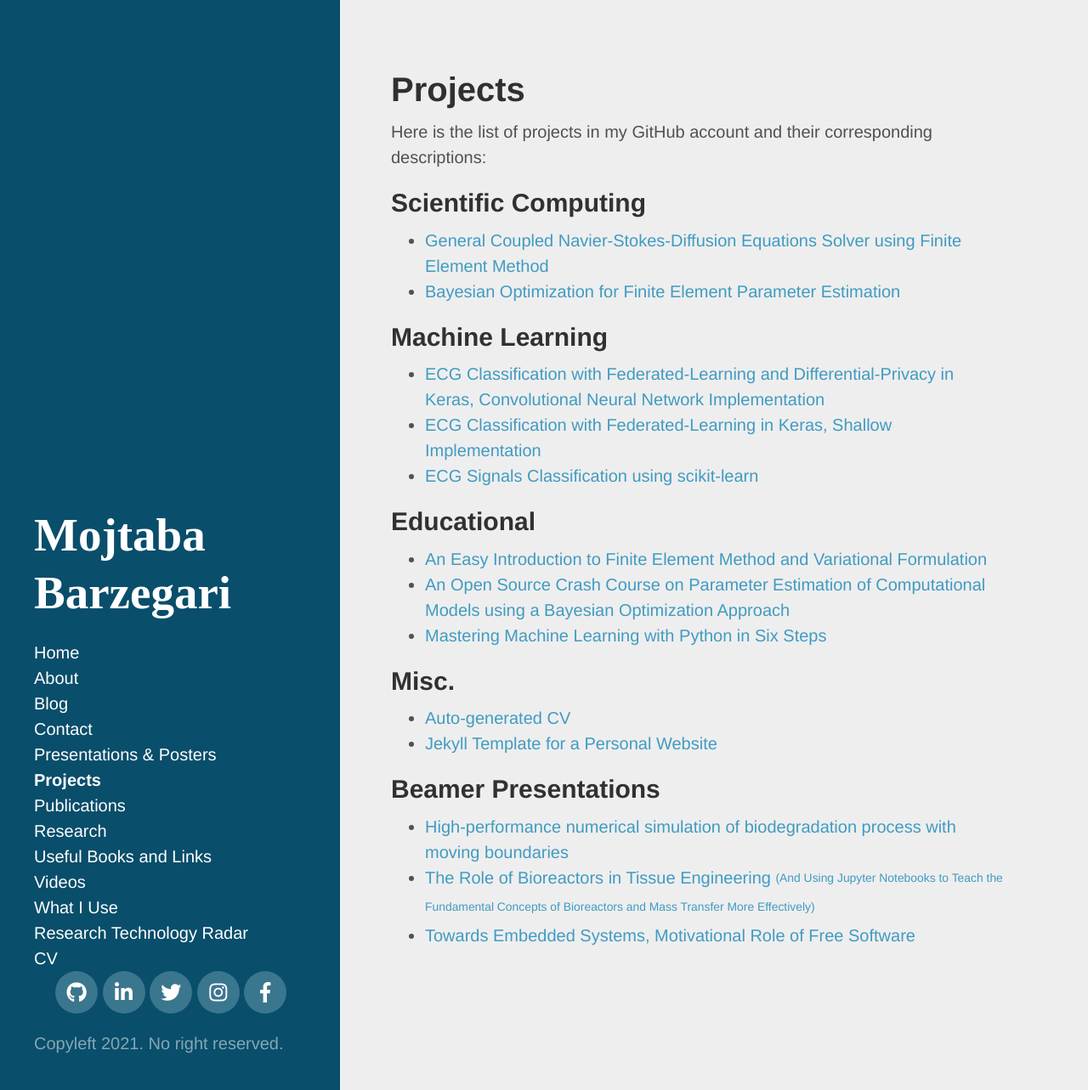
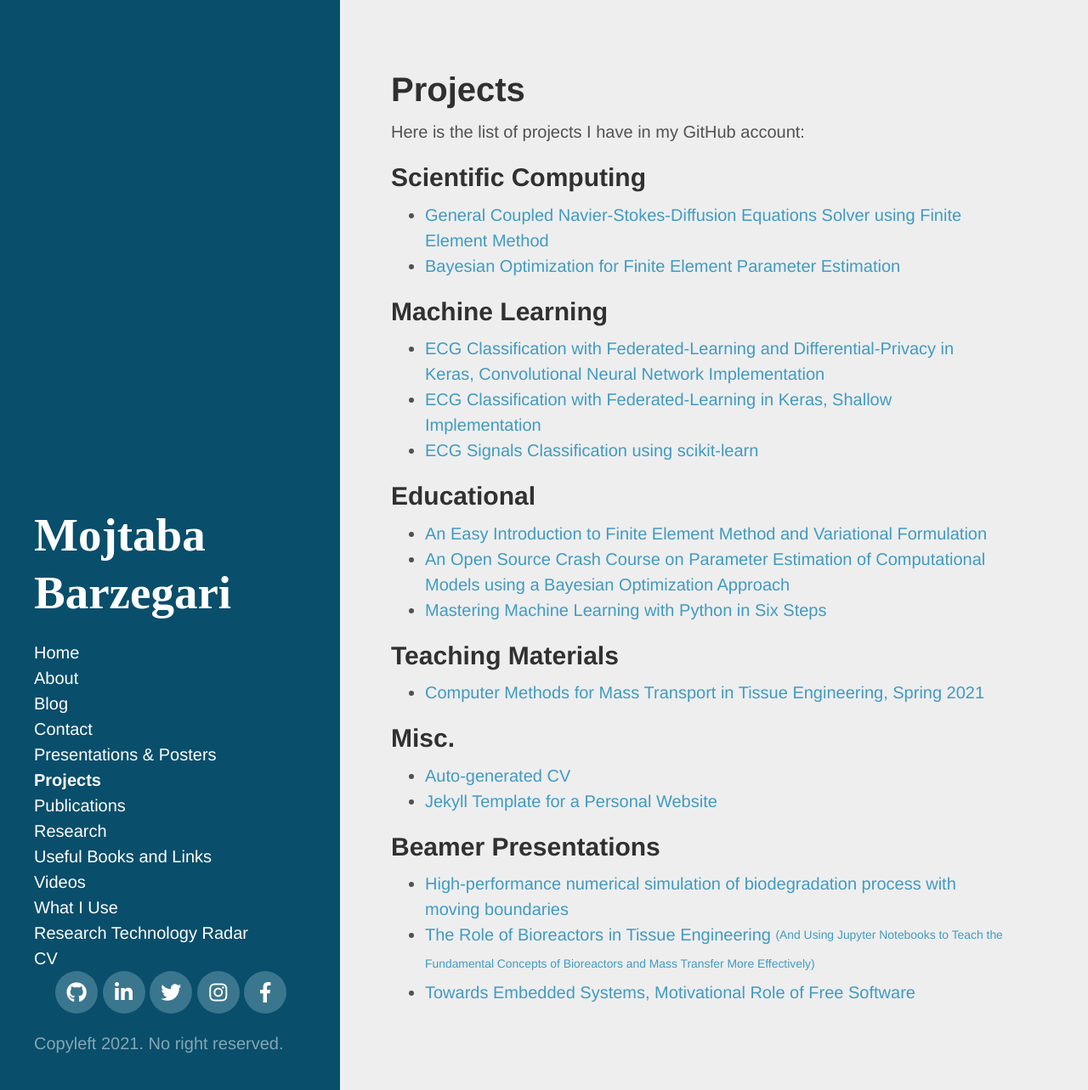
Before and after one commit to mbarzegary/mbarzegary.github.io, a Jekyll site: the page built from projects.md, in a window 1280 px wide and 1283 px high. Shown: the whole window at 85% size. Built offline with Jekyll 4.4.1, drawn with Linux system fonts in a browser that asks for light colours; nearby versions of some CDN libraries; some web fonts are replaced.

Commit message:
add 1 project

```diff
--- a/projects.md
+++ b/projects.md
@@ -3,7 +3,7 @@ layout: page
 title: Projects
 ---
 
-Here is the list of projects in my GitHub account and their corresponding descriptions:
+Here is the list of projects I have in my GitHub account:
 
 ## Scientific Computing
 
@@ -21,6 +21,10 @@ Here is the list of projects in my GitHub account and their corresponding descri
  * [An Open Source Crash Course on Parameter Estimation of Computational Models using a Bayesian Optimization Approach](https://github.com/mbarzegary/educational-bayesian)
  * [Mastering Machine Learning with Python in Six Steps](https://github.com/mbarzegary/mastering-ml-w-python-in-six-steps)
 
+## Teaching Materials
+
+ * [Computer Methods for Mass Transport in Tissue Engineering, Spring 2021](https://github.com/mbarzegary/mass-transport-tissue-engineering-spring2021)
+
 ## Misc.
  * [Auto-generated CV](https://github.com/mbarzegary/MyCV)
  * [Jekyll Template for a Personal Website](https://github.com/mbarzegary/mbarzegary.github.io)
```
Also changed, not shown: 2 other files.
